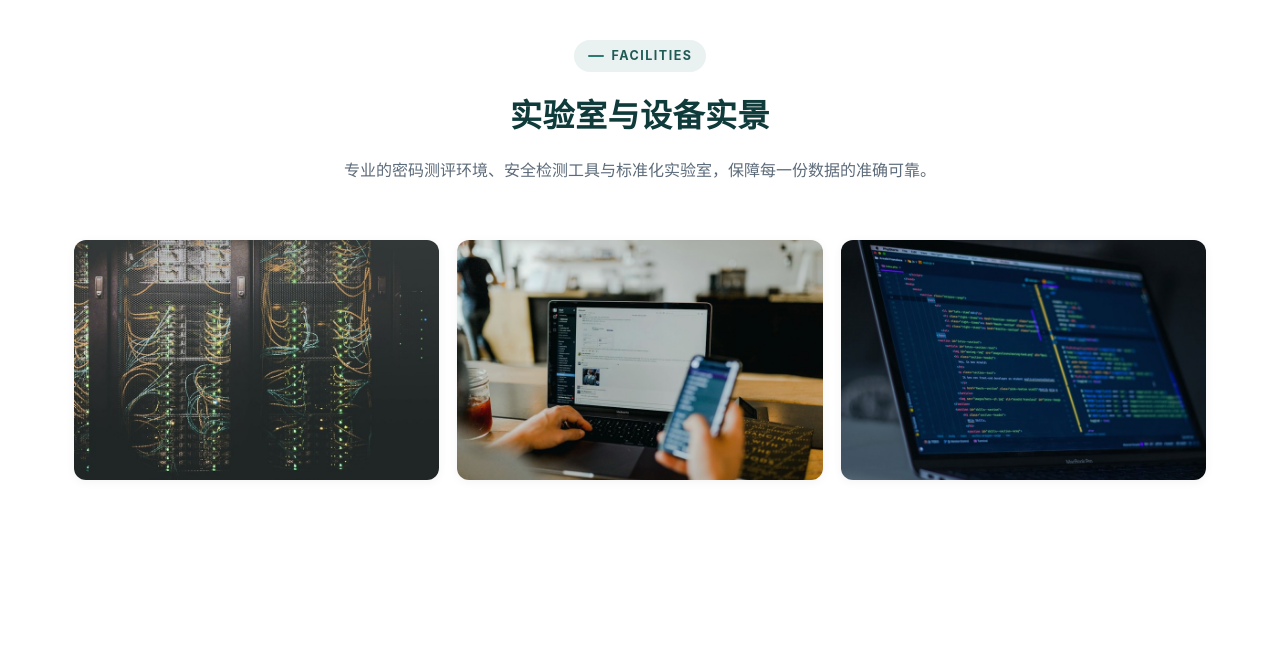
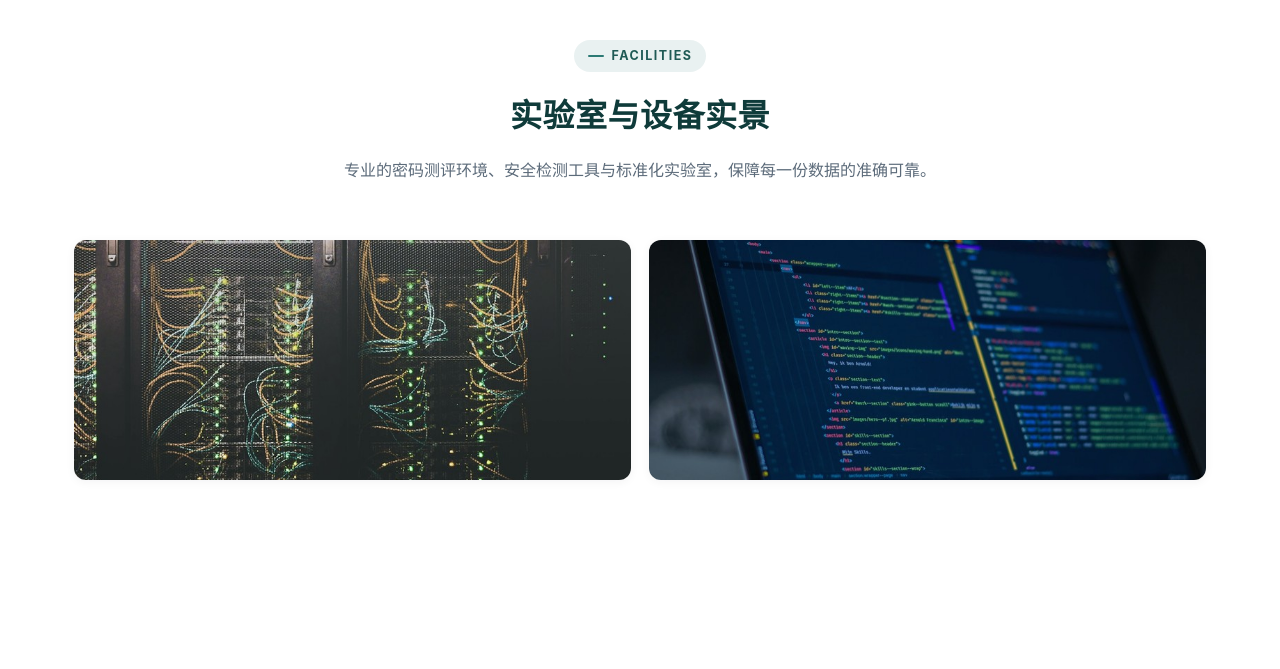
Before and after one commit to zct123456-ZY/zhuoyun-safe, a PHP site: page / in a window 1280 px wide. Shown: the part 2935-3604 px from the top of the page. Run offline with PHP 8.4, Linux system fonts and the light colour scheme.

Commit message:
删除首页Slack办公场景图，实验室实景改为双列展示

```diff
--- a/assets/css/style.css
+++ b/assets/css/style.css
@@ -494,7 +494,7 @@ a.card.hoverable:hover .ico svg{stroke:#fff}
 }
 
 /* 首页实验室实景图墙 */
-.home-gallery{display:grid;grid-template-columns:repeat(3,1fr);gap:18px;margin-top:8px}
+.home-gallery{display:grid;grid-template-columns:repeat(2,1fr);gap:18px;margin-top:8px}
 .home-gallery img{width:100%;height:240px;object-fit:cover;border-radius:12px;box-shadow:var(--shadow-sm);transition:.4s var(--ease)}
 .home-gallery img:hover{transform:translateY(-4px);box-shadow:var(--shadow-md)}
 @media(max-width:780px){.home-gallery{grid-template-columns:1fr}.home-gallery img{height:200px}}
--- a/index.html
+++ b/index.html
@@ -144,7 +144,6 @@
     </div>
     <div class="home-gallery reveal">
       <img src="assets/img/home1.jpg" alt="卓云安全实验室实景 1" loading="lazy" onerror="this.style.display='none'">
-      <img src="assets/img/home2.jpg" alt="卓云安全实验室实景 2" loading="lazy" onerror="this.style.display='none'">
       <img src="assets/img/home3.jpg" alt="卓云安全实验室实景 3" loading="lazy" onerror="this.style.display='none'">
     </div>
   </div>
```
Also changed, not shown: assets/img/home2.jpg (deleted).
